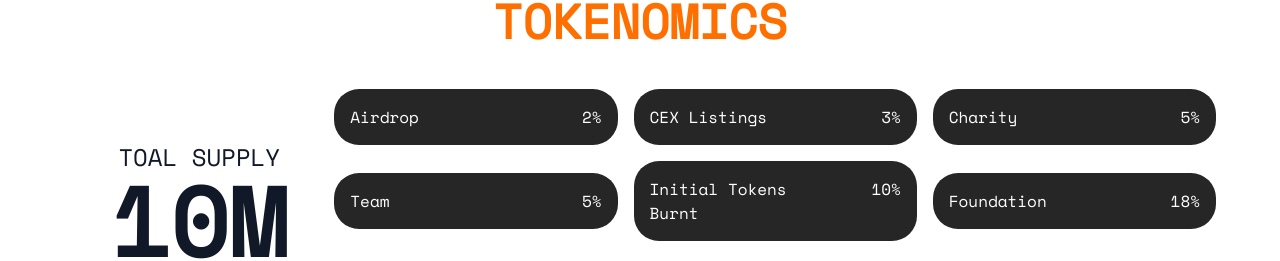
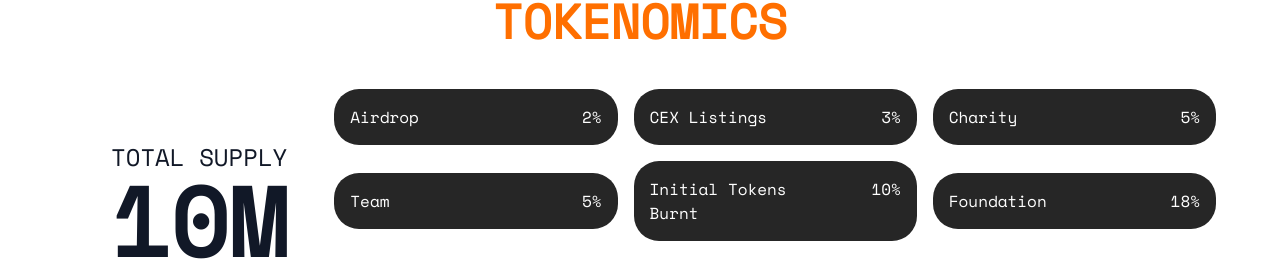
Before and after one commit to gamertechsdefi/phoenix-token, a Next.js app: page / in a window 1280 px wide. Shown: the part 3147-3408 px from the top of the page. Built offline with nearby package versions, Linux system fonts and the light colour scheme; a web font is replaced by a local one.

Commit message:
bugs fixes

```diff
--- a/src/app/components/Footer.js
+++ b/src/app/components/Footer.js
@@ -6,7 +6,7 @@ const phtlogo = "/images/logo_blank.png";
 
 export const Footer = () => {
   return (
-    <div className="text-sm flex flex-col md:flex-row gap-20 bg-gradient-to-b from-orange-200 to-orange-400 px-8 py-24 text-black md:items-top">
+    <footer className="text-sm flex flex-col md:flex-row gap-20 bg-gradient-to-b from-orange-200 to-orange-400 px-8 py-24 text-black md:items-top">
       <div className="md:w-[40%]">
         <div className="">
           <div className="flex gap-2 pb-2 items-center">
@@ -50,7 +50,7 @@ export const Footer = () => {
         </FlipLink>
         {/* <FlipLink href="#">Instagram</FlipLink> */}
       </div>
-    </div>
+    </footer>
   );
 };
 
--- a/src/app/components/UtilitiesSection.js
+++ b/src/app/components/UtilitiesSection.js
@@ -1,7 +1,35 @@
 "use client";
 
-import { motion, useScroll, useTransform } from "framer-motion";
+import { motion } from "framer-motion";
+import { inView } from "motion";
 import { useRef, useState } from "react";
+
+const sectionVariants = {
+  hidden: {
+    opacity: 1,
+  },
+  inView: {
+    opacity: 1,
+    transition: {
+      when: "beforeChildren",
+      staggerChildren: 1,
+    },
+  },
+};
+
+const childVariants = {
+  hidden: {
+    opacity: 0,
+    y: "100vh",
+  },
+  inView: {
+    opacity: 1,
+    y: 0,
+    transition: {
+      type: 'tween',
+    }
+  },
+};
 
 export default function Utilities() {
   const textTARGET_TEXT = "PRODUCTS IN DEVELOPMENTS";
@@ -52,7 +80,7 @@ export default function Utilities() {
   return (
     <div>
       {/*Utilities section */}
-      <motion.section className="pt-16 text-gray-900 px-4 md:px-16"  id="utilities">
+      <motion.section variants={sectionVariants} initial="hidden" whileInView="inView" className="pt-16 text-gray-900 px-4 md:px-16"  id="utilities">
         <div className="mt-16 ">
           <motion.h1
             onViewportEnter={textScramble}
@@ -64,7 +92,7 @@ export default function Utilities() {
 
           {/*Phoenix Bot */}
           <div className="grid md:grid-cols-3 gap-8 md:grid-rows-1 md:auto-rows-fr">
-          <div className="bg-[white] p-8  rounded-[20px] ">
+          <motion.div variants={childVariants}  className="bg-[white] p-8  rounded-[20px] ">
             <h1 className="font-bold text-xl pb-4">Phoenix Bot</h1>
             <p className="text-sm pb-4">
               Phoenix Bot stands as a robust and essential tool for anyone
@@ -78,10 +106,10 @@ export default function Utilities() {
             <button className="bg-gray-900 p-4 text-white rounded-[12.5px]">
               Coming Soon
             </button>
-          </div>
+          </motion.div>
 
           {/*Phoenix Bot */}
-          <div className="bg-gray-100 p-8  rounded-[20px]">
+          <motion.div variants={childVariants} className="bg-gray-100 p-8  rounded-[20px]">
             <h1 className="font-bold text-xl pb-4">Phoenix DEX</h1>
             <p className="text-sm pb-4">
               Phoenix DEX is revolutionizing the decentralized exchange
@@ -94,10 +122,10 @@ export default function Utilities() {
             <button className="bg-gray-900 text-white p-4 rounded-[12.5px]">
               Coming Soon
             </button>
-          </div>
+          </motion.div>
 
           {/*Phoenix Bot */}
-          <div className="bg-gray-200 p-8  rounded-[20px]">
+          <motion.div variants={childVariants} className="bg-gray-200 p-8  rounded-[20px]">
             <h1 className="font-bold text-xl pb-4">Phoenix Foundation</h1>
             <p className="pb-4 text-sm">
               At Phoenix Foundation, our mission is to empower individuals by
@@ -111,7 +139,7 @@ export default function Utilities() {
             <button className="bg-gray-900 text-white p-4 rounded-[12.5px]">
               Coming Soon
             </button>
-          </div>
+          </motion.div>
         </div>
         </div>
       </motion.section>
--- a/src/app/components/faqs.js
+++ b/src/app/components/faqs.js
@@ -1,6 +1,33 @@
 import React from "react";
 import { useRef, useState } from "react";
 import { motion, useTransform } from "framer-motion";
+
+const sectionVariants = {
+  hidden: {
+    opacity: 1,
+  },
+  inView: {
+    opacity: 1,
+    transition: {
+      when: "beforeChildren",
+      staggerChildren: 1,
+    },
+  },
+};
+
+const childVariants = {
+  hidden: {
+    opacity: 0,
+    y: "100vh",
+  },
+  inView: {
+    opacity: 1,
+    y: 0,
+    transition: {
+      type: 'tween',
+    }
+  },
+};
 
 export default function FAQs() {
   const textTARGET_TEXT = "FAQs";
@@ -55,6 +82,11 @@ export default function FAQs() {
       answer: "A Community Owned project created for the Ordinary Man (everyone), from the ashes of the Phoenix's myth of resilence and transformation.",
     },
     {
+      question: "Why Artifiicial Intelligence?",
+      answer:
+        "We believe that Artificial Intelligence (AI) has the transformative potential to revolutionize the development and modeling of Blockchain security. By leveraging AI technologies, we can enhance the robustness and efficiency of blockchain systems, ensuring more secure and resilient networks.  .",
+    },
+    {
       question: "Why Charity?",
       answer:
         "Much like the mythical phoenix that rises from its ashes, we believe in the power of resilience and renewal. Our charity focuses on supporting communities and individuals who face significant challenges, helping them rebuild and thrive despite the odds. We provide not only immediate relief but also long-term support to ensure that those we assist can emerge from difficult situations with renewed strength and optimism.",
@@ -73,7 +105,7 @@ export default function FAQs() {
 
   return (
     <div>
-      <section className="p-8 md:p-16 md:mx-32 flex flex-col justify-center">
+      <motion.section variants={sectionVariants} initial="hidden" whileInView="inView" className="p-8 md:p-16 md:mx-32 flex flex-col justify-center">
         <motion.h2
           onViewportEnter={textScramble}
           onViewportLeave={stopTextScramble}
@@ -83,7 +115,7 @@ export default function FAQs() {
         </motion.h2>
         <div className="text-gray-900">
           {faqs.map((faq, index) => (
-            <div key={index} className="mb-4 bg-gray-200 p-4">
+            <motion.div variants={childVariants} key={index} className="mb-4 bg-gray-200 p-4">
               <button
                 onClick={() => setOpenIndex(openIndex === index ? null : index)}
                 className="w-full text-left rounded-lg focus:outline-none"
@@ -99,10 +131,10 @@ export default function FAQs() {
               >
                 {faq.answer}
               </div>
-            </div>
+            </motion.div>
           ))}
         </div>
-      </section>
+      </motion.section>
     </div>
   );
 }
--- a/src/app/components/tokenomics.js
+++ b/src/app/components/tokenomics.js
@@ -102,7 +102,7 @@ export default function Tokenomics() {
               variants={childVariants}
               className="flex flex-col w-50 h-50 md:w-80 md:h-80 justify-center rounded-full mb-4"
             >
-              <p className="text-2xl text-center">TOAL SUPPLY</p>
+              <p className="text-2xl text-center">TOTAL SUPPLY</p>
               <motion.h2 className="font-bold text-8xl text-center">
                 10M
               </motion.h2>
```
